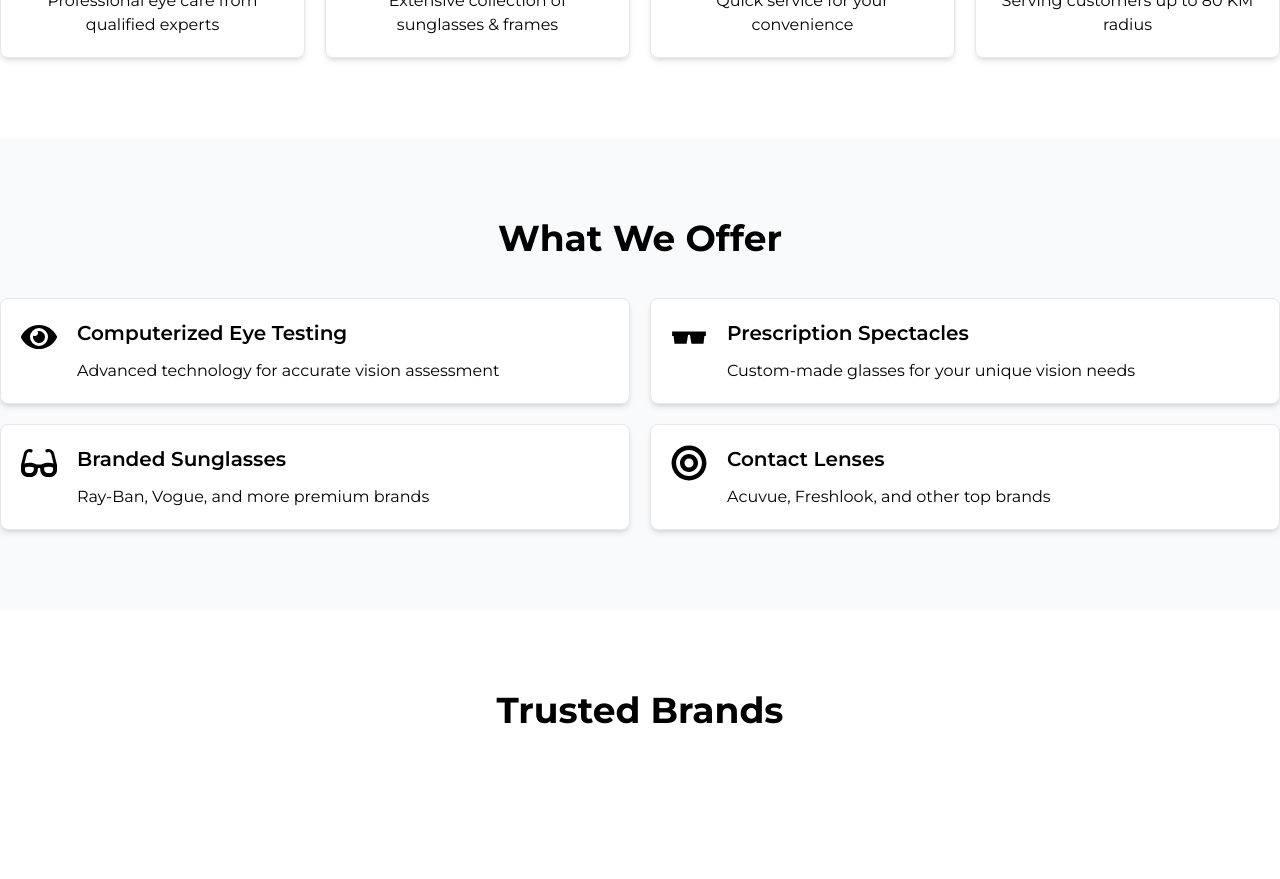
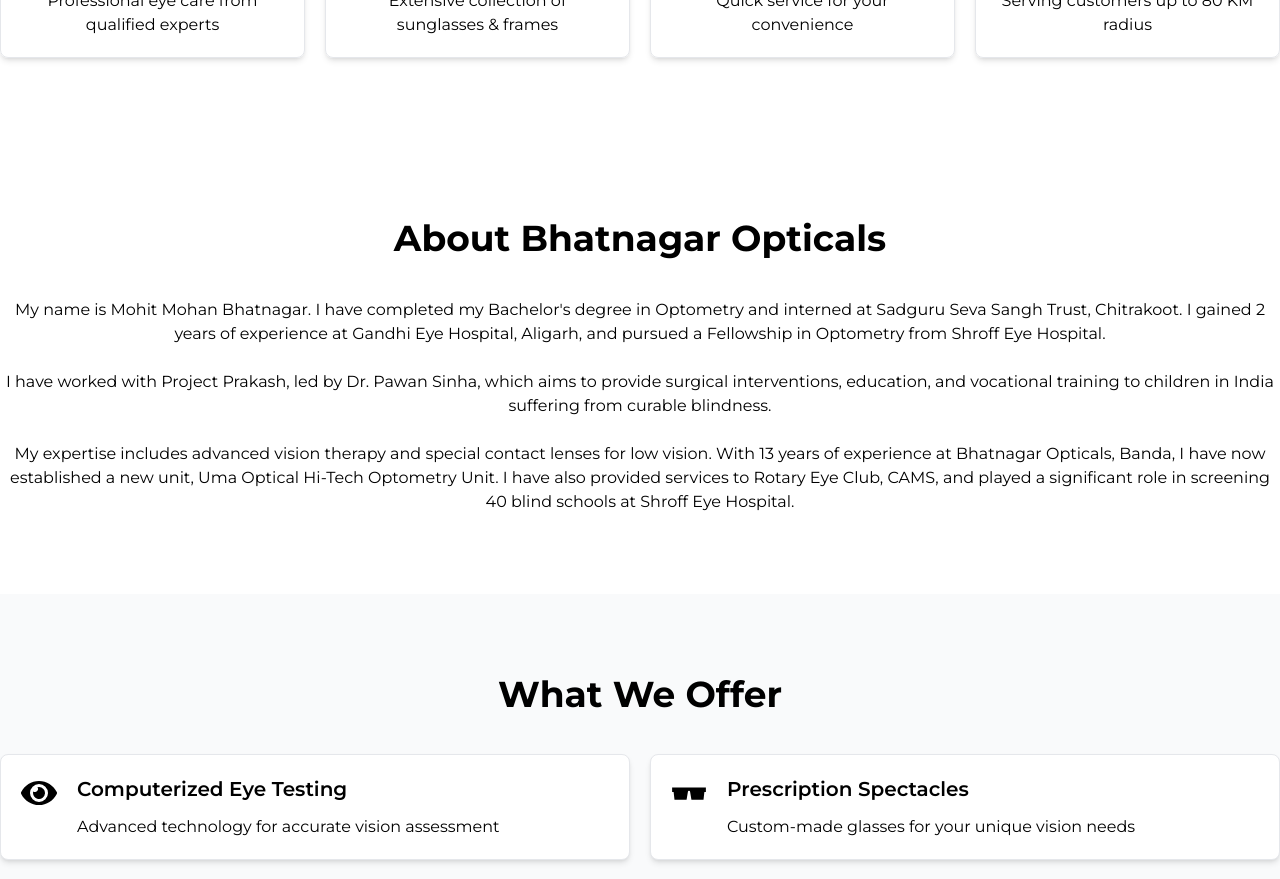
Before and after one commit to c9sid/Bhatnagar-Opticals, a Next.js app: page / in a window 1280 px wide. Shown: the part 1080-1959 px from the top of the page. Built offline with nearby package versions, Linux system fonts and the light colour scheme.

Commit message:
Added About Section

```diff
--- a/app/page.js
+++ b/app/page.js
@@ -5,12 +5,14 @@
 import Hero from "@/components/Hero";
 import WhatWeOffer from "@/components/WhatWeOffer";
 import WhyChooseUs from "@/components/WhyChooseUs";
+import About from "../components/About";
 
 export default function Home() {
   return (
     <>
       <Hero />
       <WhyChooseUs />
+      <About />
       <WhatWeOffer />
       <Brands />
       <Customers />
--- /dev/null
+++ b/components/About.jsx
@@ -0,0 +1,24 @@
+import React from 'react'
+
+const About = () => {
+    return (
+        <section id='about' className='container mx-auto py-20 px-5 md:px-0'>
+            <div>
+                <div className="heading">
+                    <h2 className='text-center text-2xl md:text-4xl font-bold pb-10'>About Bhatnagar Opticals</h2>
+                </div>
+                <div className="desc">
+                    <p className='text-sm md:text-base text-center'>
+                        My name is Mohit Mohan Bhatnagar. I have completed my Bachelor's degree in Optometry and interned at Sadguru Seva Sangh Trust, Chitrakoot. I gained 2 years of experience at Gandhi Eye Hospital, Aligarh, and pursued a Fellowship in Optometry from Shroff Eye Hospital.
+                        <br /><br />
+                        I have worked with Project Prakash, led by Dr. Pawan Sinha, which aims to provide surgical interventions, education, and vocational training to children in India suffering from curable blindness.
+                        <br /><br />
+                        My expertise includes advanced vision therapy and special contact lenses for low vision. With 13 years of experience at Bhatnagar Opticals, Banda, I have now established a new unit, Uma Optical Hi-Tech Optometry Unit. I have also provided services to Rotary Eye Club, CAMS, and played a significant role in screening 40 blind schools at Shroff Eye Hospital.
+                    </p>
+                </div>
+            </div>
+        </section>
+    )
+}
+
+export default About
```
